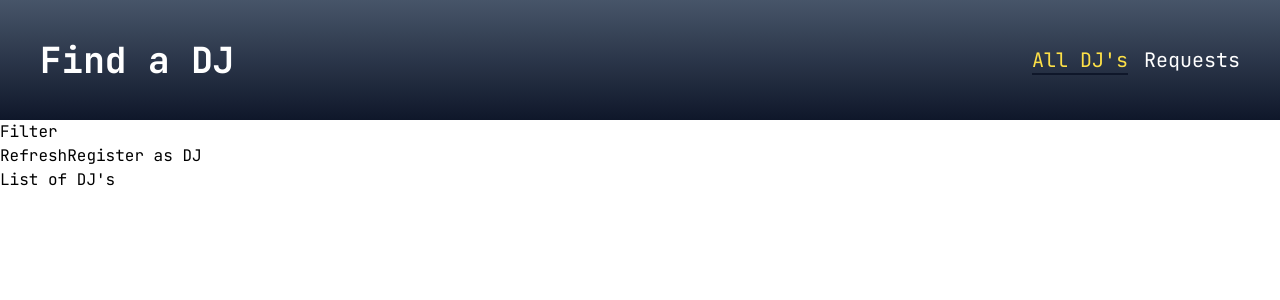
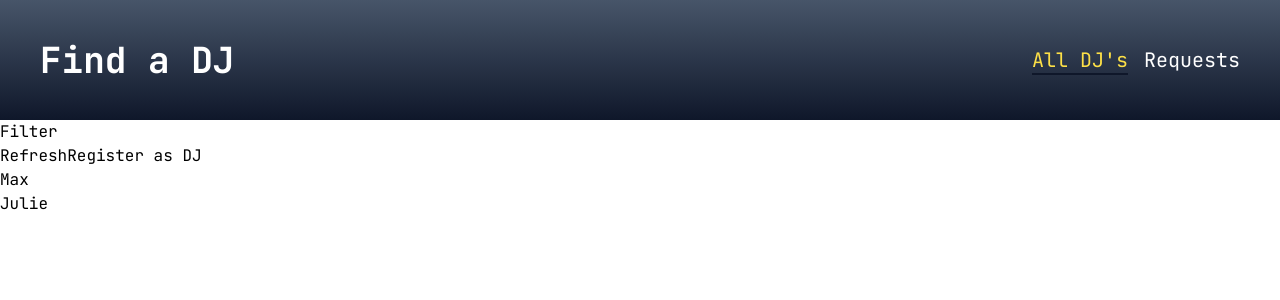
Before and after one commit to henriquecfaguiar/dj-finder, a Vue app: page /djs in a window 1280 px wide. Shown: the top 300 px of the page. Built offline with nearby package versions, Linux system fonts and the light colour scheme.

Commit message:
Wire up djs data

```diff
--- /dev/null
+++ b/src/stores/djs.js
@@ -0,0 +1,31 @@
+import { computed, ref } from 'vue';
+import { defineStore } from 'pinia';
+
+export const useDjsStore = defineStore('djs', () => {
+  const djs = ref([
+    {
+      id: 'd1',
+      artistName: 'Max',
+      genres: ['hip-hop', 'pop'],
+      description:
+        "I'm Max and I've been a DJ for 10 years. It would be amazing to play at your event.",
+      hourlyRate: 30,
+    },
+    {
+      id: 'd2',
+      artistName: 'Julie',
+      genres: ['trap', 'house'],
+      description:
+        "I am Julie and I love overall eletronic music but know I'm really into trap and house. Looking forward to play at your party.",
+      hourlyRate: 30,
+    },
+  ]);
+
+  const hasDjs = computed(() => {
+    return djs.value.length > 0;
+  });
+
+  return { djs, hasDjs };
+});
+
+export default {};
--- a/src/views/djs/DjsList.vue
+++ b/src/views/djs/DjsList.vue
@@ -1,3 +1,11 @@
+<script setup>
+import { useDjsStore } from '@/stores/djs.js';
+
+const store = useDjsStore();
+const djsList = store.djs;
+const hasDjs = store.hasDjs;
+</script>
+
 <template>
   <section>Filter</section>
   <section>
@@ -5,8 +13,11 @@
       <button>Refresh</button>
       <RouterLink to="/register">Register as DJ</RouterLink>
     </div>
-    <ul>
-      List of DJ's
+    <ul v-if="hasDjs">
+      <li v-for="dj in djsList" :key="dj.id">
+        {{ dj.artistName }}
+      </li>
     </ul>
+    <p v-else>No DJ's found.</p>
   </section>
 </template>
```
